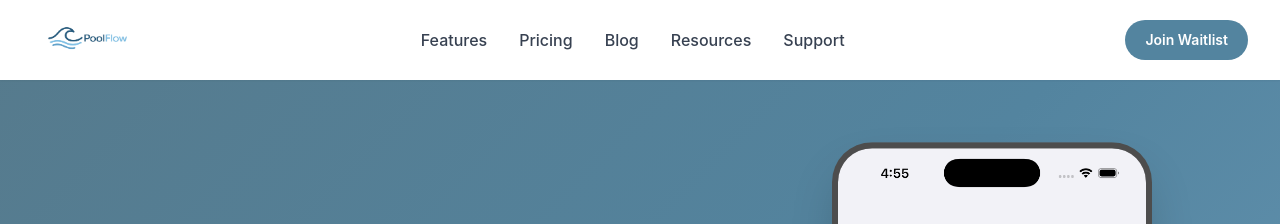
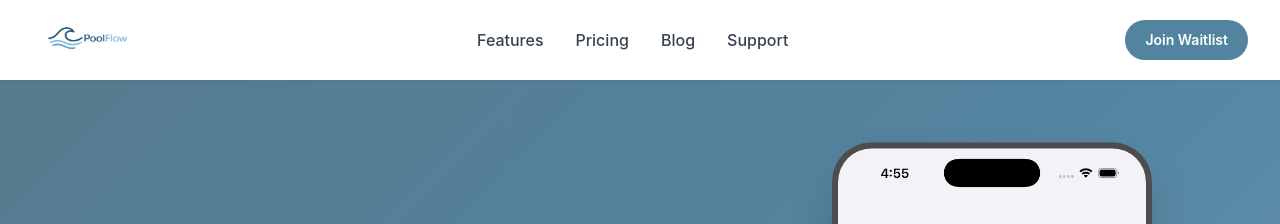
Before and after one commit to AlexHuggler/LCI_tracker, a Jekyll site: the page built from index.html, in a window 1280 px wide. Shown: the top 224 px of the page. Built offline with Jekyll 4.4.1, drawn with Linux system fonts in a browser that asks for light colours; nearby versions of some CDN libraries.

Commit message:
Fix waitlist email collection and site issues
- Replace broken Formspree (placeholder ID) with Formsubmit.co for
  waitlist email collection — sends signups to contact@poolflowapp.com
- Add honeypot spam protection and email subject to all 3 waitlist forms
- Update JS handler to use Formsubmit.co AJAX response format
- Remove broken /resources/ nav link (page doesn't exist)
- Fix mobile menu hamburger/close icon toggle (mismatched data attributes)

https://claude.ai/code/session_01GmkaV5LNNvt7naid72sCTV

```diff
--- a/_config.yml
+++ b/_config.yml
@@ -21,8 +21,8 @@ author:
 twitter:
   card: "summary_large_image"
 
-# Waitlist form — replace with your Formspree form ID from https://formspree.io
-formspree_id: "YOUR_FORM_ID"
+# Waitlist form — uses Formsubmit.co (free, no account required)
+waitlist_email: "contact@poolflowapp.com"
 
 logo: "/assets/images/poolflow-icon-512.png"
 
--- a/_includes/footer.html
+++ b/_includes/footer.html
@@ -5,8 +5,10 @@
     <div class="mb-10 pb-10 border-b border-gray-800 text-center">
       <h3 class="text-lg font-semibold text-white mb-2">Stay in the Loop</h3>
       <p class="text-gray-400 text-sm mb-4">Get notified when PoolFlow launches.</p>
-      <form action="https://formspree.io/f/{{ site.formspree_id }}" method="POST" class="waitlist-form flex flex-col sm:flex-row gap-3 max-w-md mx-auto">
+      <form action="https://formsubmit.co/ajax/{{ site.waitlist_email }}" method="POST" class="waitlist-form flex flex-col sm:flex-row gap-3 max-w-md mx-auto">
         <input type="email" name="email" required placeholder="you@email.com" class="flex-1 px-4 py-2.5 rounded-full text-gray-900 text-sm focus:outline-none focus:ring-2 focus:ring-pool-blue">
+        <input type="text" name="_honey" style="display:none">
+        <input type="hidden" name="_subject" value="New PoolFlow Waitlist Signup">
         <button type="submit" class="px-6 py-2.5 rounded-full text-white font-semibold text-sm transition-opacity hover:opacity-90" style="background-color: #53849F;">
           Join Waitlist
         </button>
--- a/_includes/nav.html
+++ b/_includes/nav.html
@@ -12,7 +12,6 @@
         <a href="/#features" class="text-gray-700 hover:text-gray-900 transition-colors font-medium">Features</a>
         <a href="/#pricing" class="text-gray-700 hover:text-gray-900 transition-colors font-medium">Pricing</a>
         <a href="/blog/" class="text-gray-700 hover:text-gray-900 transition-colors font-medium">Blog</a>
-        <a href="/resources/" class="text-gray-700 hover:text-gray-900 transition-colors font-medium">Resources</a>
         <a href="/support/" class="text-gray-700 hover:text-gray-900 transition-colors font-medium">Support</a>
       </div>
 
@@ -50,7 +49,6 @@
       <a href="/#features" class="block px-3 py-2 rounded-md text-base font-medium text-gray-700 hover:text-gray-900 hover:bg-gray-50">Features</a>
       <a href="/#pricing" class="block px-3 py-2 rounded-md text-base font-medium text-gray-700 hover:text-gray-900 hover:bg-gray-50">Pricing</a>
       <a href="/blog/" class="block px-3 py-2 rounded-md text-base font-medium text-gray-700 hover:text-gray-900 hover:bg-gray-50">Blog</a>
-      <a href="/resources/" class="block px-3 py-2 rounded-md text-base font-medium text-gray-700 hover:text-gray-900 hover:bg-gray-50">Resources</a>
       <a href="/support/" class="block px-3 py-2 rounded-md text-base font-medium text-gray-700 hover:text-gray-900 hover:bg-gray-50">Support</a>
       <div class="pt-2">
         <a href="/#waitlist" class="block text-center px-5 py-2.5 text-white font-semibold rounded-full text-sm transition-opacity hover:opacity-90" style="background-color: #53849F;">
--- a/assets/js/main.js
+++ b/assets/js/main.js
@@ -8,8 +8,8 @@ document.addEventListener('DOMContentLoaded', function() {
       const isOpen = mobileMenu.classList.contains('hidden');
       mobileMenu.classList.toggle('hidden');
       // Toggle hamburger/close icons
-      const openIcon = menuToggle.querySelector('[data-icon="open"]');
-      const closeIcon = menuToggle.querySelector('[data-icon="close"]');
+      const openIcon = menuToggle.querySelector('[data-menu-icon-open]');
+      const closeIcon = menuToggle.querySelector('[data-menu-icon-close]');
       if (openIcon && closeIcon) {
         openIcon.classList.toggle('hidden');
         closeIcon.classList.toggle('hidden');
@@ -118,7 +118,7 @@ document.addEventListener('DOMContentLoaded', function() {
     });
   }
 
-  // Waitlist form submission via Formspree (AJAX)
+  // Waitlist form submission via Formsubmit.co (AJAX)
   document.querySelectorAll('.waitlist-form').forEach(function(form) {
     form.addEventListener('submit', function(e) {
       e.preventDefault();
@@ -133,7 +133,9 @@ document.addEventListener('DOMContentLoaded', function() {
         body: formData,
         headers: { 'Accept': 'application/json' }
       }).then(function(response) {
-        if (response.ok) {
+        return response.json();
+      }).then(function(data) {
+        if (data.success) {
           form.classList.add('hidden');
           if (successMsg) successMsg.classList.remove('hidden');
         } else {
--- a/index.html
+++ b/index.html
@@ -26,8 +26,10 @@ image: /assets/images/og-image.png
         <!-- Waitlist CTA -->
         <div id="waitlist" class="mt-8 max-w-lg mx-auto lg:mx-0">
           <p class="text-sm font-medium text-blue-100 mb-3">Coming soon to the App Store. Join the waitlist to get notified at launch.</p>
-          <form action="https://formspree.io/f/{{ site.formspree_id }}" method="POST" class="waitlist-form flex flex-col sm:flex-row gap-3">
+          <form action="https://formsubmit.co/ajax/{{ site.waitlist_email }}" method="POST" class="waitlist-form flex flex-col sm:flex-row gap-3">
             <input type="email" name="email" required placeholder="you@email.com" class="flex-1 px-5 py-3.5 sm:py-3.5 py-4 rounded-full text-pool-dark text-lg focus:outline-none focus:ring-2 focus:ring-pool-cyan shadow-lg">
+            <input type="text" name="_honey" style="display:none">
+            <input type="hidden" name="_subject" value="New PoolFlow Waitlist Signup">
             <button type="submit" class="btn-shimmer relative inline-flex items-center justify-center gap-2 bg-white text-pool-dark font-semibold px-8 py-3.5 sm:py-3.5 py-4 rounded-full hover:bg-gray-100 transition-colors shadow-lg text-lg whitespace-nowrap">
               <svg class="w-5 h-5" fill="none" stroke="currentColor" viewBox="0 0 24 24" stroke-width="2">
                 <path stroke-linecap="round" stroke-linejoin="round" d="M21.75 6.75v10.5a2.25 2.25 0 01-2.25 2.25h-15a2.25 2.25 0 01-2.25-2.25V6.75m19.5 0A2.25 2.25 0 0019.5 4.5h-15a2.25 2.25 0 00-2.25 2.25m19.5 0v.243a2.25 2.25 0 01-1.07 1.916l-7.5 4.615a2.25 2.25 0 01-2.36 0L3.32 8.91a2.25 2.25 0 01-1.07-1.916V6.75"/>
@@ -777,8 +779,10 @@ image: /assets/images/og-image.png
       PoolFlow is launching soon. Join the waitlist and be the first to know.
     </p>
     <div class="mt-8 max-w-lg mx-auto">
-      <form action="https://formspree.io/f/{{ site.formspree_id }}" method="POST" class="waitlist-form flex flex-col sm:flex-row gap-3">
+      <form action="https://formsubmit.co/ajax/{{ site.waitlist_email }}" method="POST" class="waitlist-form flex flex-col sm:flex-row gap-3">
         <input type="email" name="email" required placeholder="you@email.com" class="flex-1 px-5 py-3.5 rounded-full text-pool-dark text-lg focus:outline-none focus:ring-2 focus:ring-pool-cyan shadow-lg">
+        <input type="text" name="_honey" style="display:none">
+        <input type="hidden" name="_subject" value="New PoolFlow Waitlist Signup">
         <button type="submit" class="inline-flex items-center justify-center gap-2 bg-white text-pool-dark font-semibold px-8 py-3.5 rounded-full hover:bg-gray-100 transition-colors shadow-lg text-lg whitespace-nowrap">
           <svg class="w-5 h-5" fill="none" stroke="currentColor" viewBox="0 0 24 24" stroke-width="2">
             <path stroke-linecap="round" stroke-linejoin="round" d="M21.75 6.75v10.5a2.25 2.25 0 01-2.25 2.25h-15a2.25 2.25 0 01-2.25-2.25V6.75m19.5 0A2.25 2.25 0 0019.5 4.5h-15a2.25 2.25 0 00-2.25 2.25m19.5 0v.243a2.25 2.25 0 01-1.07 1.916l-7.5 4.615a2.25 2.25 0 01-2.36 0L3.32 8.91a2.25 2.25 0 01-1.07-1.916V6.75"/>
```
